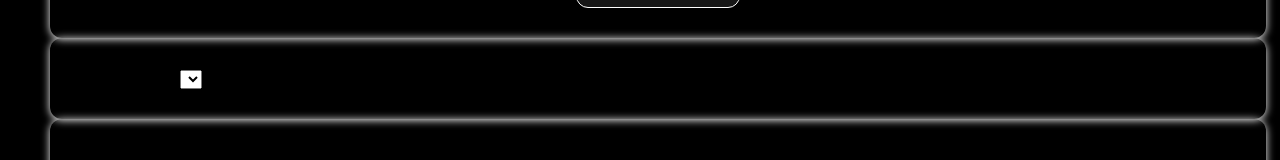
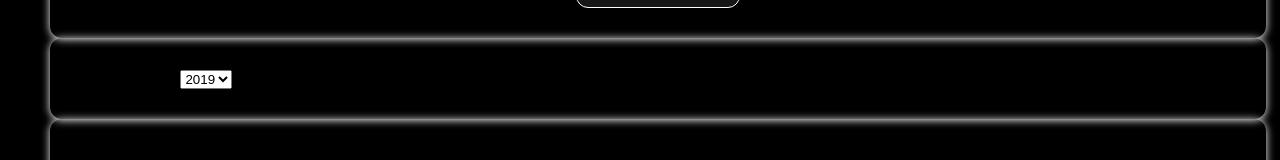
Before and after one commit to itsskofficial/Expense-Tracker, a React (Create React App) app: page / in a window 1280 px wide. Shown: the part 214-374 px from the top of the page. Built offline with nearby package versions, Linux system fonts and the light colour scheme.

Commit message:
Dec 6, 2022, 3:19 PM

```diff
--- a/src/components/Expenses/ExpenseFilter.js
+++ b/src/components/Expenses/ExpenseFilter.js
@@ -6,9 +6,9 @@ const ExpenseFilter = function () {
                     Filter By Year
                 </label>
                 <select className="expense-filter-selector">
-                    <option value="2019"></option>
-                    <option value="2020"></option>
-                    <option value="2021"></option>
+                    <option value="2019">2019</option>
+                    <option value="2020">2020</option>
+                    <option value="2021">2021</option>
                     <option value="2022"></option>
                 </select>
             </div>
```
